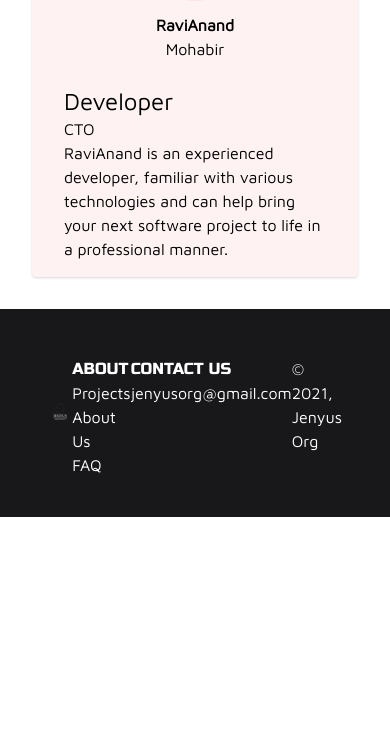
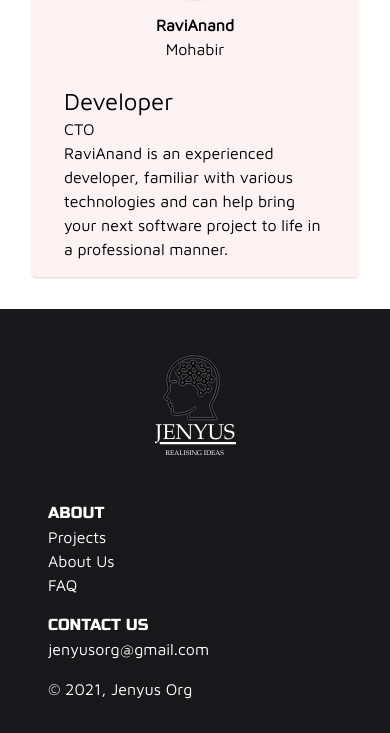
Before and after one commit to Jenyus-Org/LandingPage, a Gatsby site: page / in a window 390 px wide. Shown: the part 2095-2828 px from the top of the page. Before the commit the page ends 2612 px from the top, so only its background shows below. Built offline with nearby package versions, Linux system fonts and the light colour scheme; Gatsby itself is replaced by a stand-in of ours.

Commit message:
Update mobile footer

```diff
--- a/src/components/layout.jsx
+++ b/src/components/layout.jsx
@@ -12,6 +12,8 @@ const Layout = ({ children }) => (
           "py-8",
           "px-12",
           "flex",
+          "flex-col",
+          "md:flex-row",
           "justify-between",
           "max-w-screen-lg",
           "mx-auto",
```
